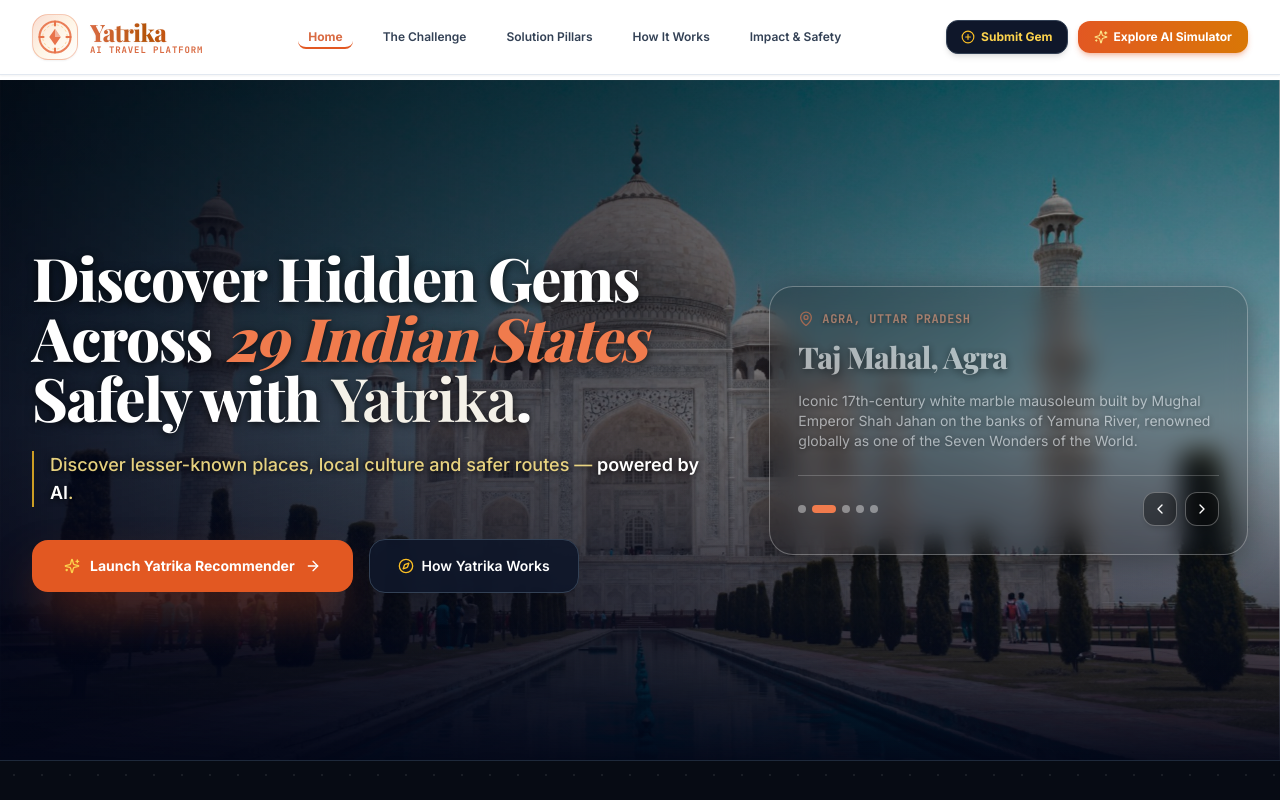
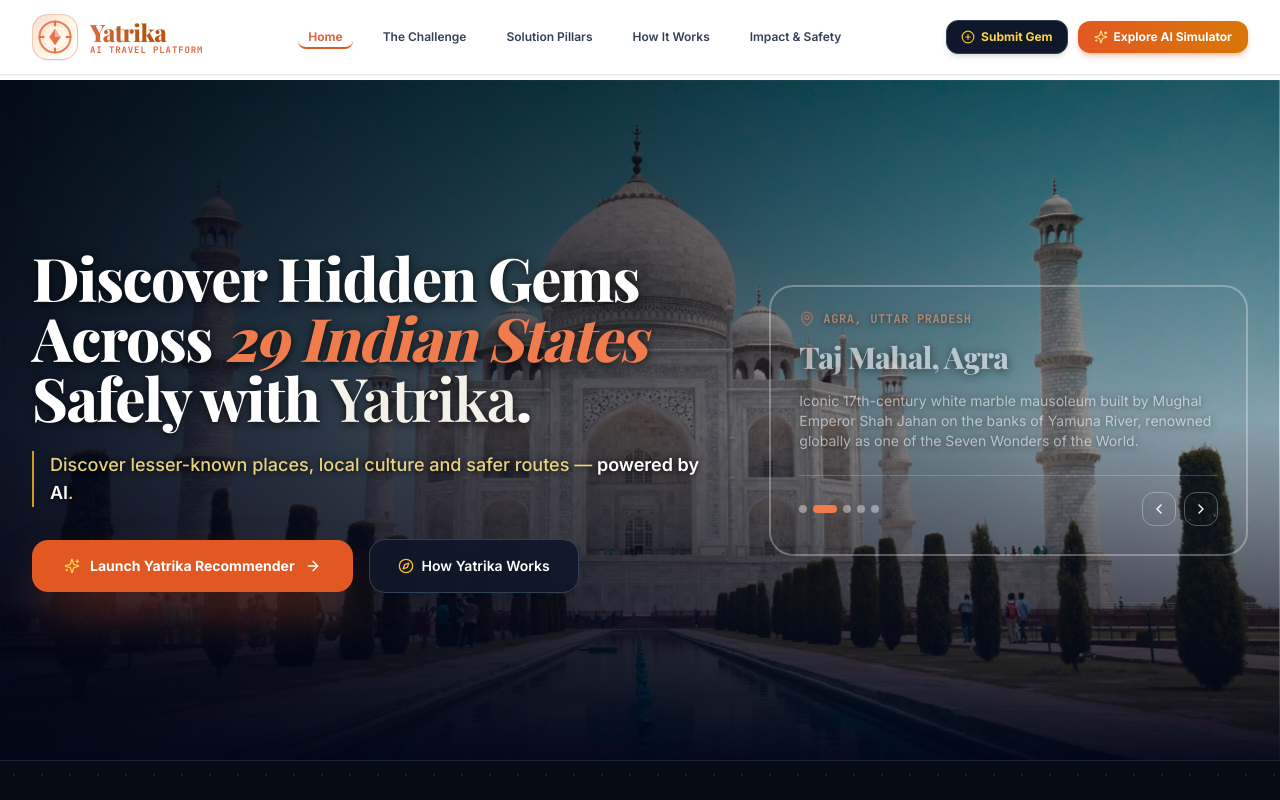
Before and after one commit to shivanshyadav87087-cmyk/Yatrika, a React (Vite) app: page / in a window 1280 px wide. Shown: the top 800 px of the page. Built offline with nearby package versions, Linux system fonts and the light colour scheme; no server answers; a web font is replaced by a local one.

Commit message:
Make Hero slide description box 100% transparent with zero backdrop blur

```diff
--- a/src/components/Hero.jsx
+++ b/src/components/Hero.jsx
@@ -134,14 +134,14 @@ export default function Hero() {
 
           </div>
 
-          {/* Truly Transparent Crystal Glassmorphism Historic Monument Card */}
+          {/* 100% Truly Transparent See-Through Historic Monument Box (NO BLUR / NO TRANSLUCENCY) */}
           <motion.div
             initial={{ opacity: 0, scale: 0.95, x: 20 }}
             animate={{ opacity: 1, scale: 1, x: 0 }}
             transition={{ duration: 0.7, delay: 0.2 }}
             className="lg:col-span-5 relative"
           >
-            <div className="bg-black/20 backdrop-blur-md p-6 sm:p-7 rounded-3xl border border-white/30 shadow-[0_8px_32px_0_rgba(0,0,0,0.37)] space-y-5 relative overflow-hidden">
+            <div className="bg-transparent p-6 sm:p-7 rounded-3xl border-2 border-white/30 space-y-5 relative overflow-hidden">
 
               {/* Dynamic Content Matched to Active Photo */}
               <AnimatePresence mode="wait">
@@ -153,16 +153,16 @@ export default function Hero() {
                   transition={{ duration: 0.35 }}
                   className="space-y-3"
                 >
-                  <div className="flex items-center gap-2 text-terracotta-300 font-mono text-xs font-bold uppercase tracking-wider [text-shadow:_0_1px_4px_rgba(0,0,0,0.9)]">
+                  <div className="flex items-center gap-2 text-terracotta-300 font-mono text-xs font-bold uppercase tracking-wider [text-shadow:_0_1px_5px_rgba(0,0,0,0.95)]">
                     <MapPin className="w-4 h-4 text-terracotta-400 shrink-0" />
                     <span>{heroSlides[currentSlide].location}</span>
                   </div>
 
-                  <h3 className="text-2xl sm:text-3xl font-serif font-extrabold text-white tracking-tight leading-snug [text-shadow:_0_2px_8px_rgba(0,0,0,0.95)]">
+                  <h3 className="text-2xl sm:text-3xl font-serif font-extrabold text-white tracking-tight leading-snug [text-shadow:_0_2px_10px_rgba(0,0,0,0.95)]">
                     {heroSlides[currentSlide].title}
                   </h3>
 
-                  <p className="text-xs sm:text-sm text-slate-100 leading-relaxed font-sans pt-1 [text-shadow:_0_1px_6px_rgba(0,0,0,0.9)]">
+                  <p className="text-xs sm:text-sm text-slate-100 leading-relaxed font-sans pt-1 [text-shadow:_0_1px_8px_rgba(0,0,0,0.95)]">
                     {heroSlides[currentSlide].description}
                   </p>
                 </motion.div>
@@ -185,13 +185,13 @@ export default function Hero() {
                 <div className="flex items-center gap-2">
                   <button
                     onClick={prevSlide}
-                    className="p-2 rounded-xl bg-black/40 hover:bg-black/60 border border-white/30 text-white transition-colors cursor-pointer shadow-md"
+                    className="p-2 rounded-xl bg-transparent hover:bg-black/30 border border-white/30 text-white transition-colors cursor-pointer"
                   >
                     <ChevronLeft className="w-4 h-4" />
                   </button>
                   <button
                     onClick={nextSlide}
-                    className="p-2 rounded-xl bg-black/40 hover:bg-black/60 border border-white/30 text-white transition-colors cursor-pointer shadow-md"
+                    className="p-2 rounded-xl bg-transparent hover:bg-black/30 border border-white/30 text-white transition-colors cursor-pointer"
                   >
                     <ChevronRight className="w-4 h-4" />
                   </button>
```
